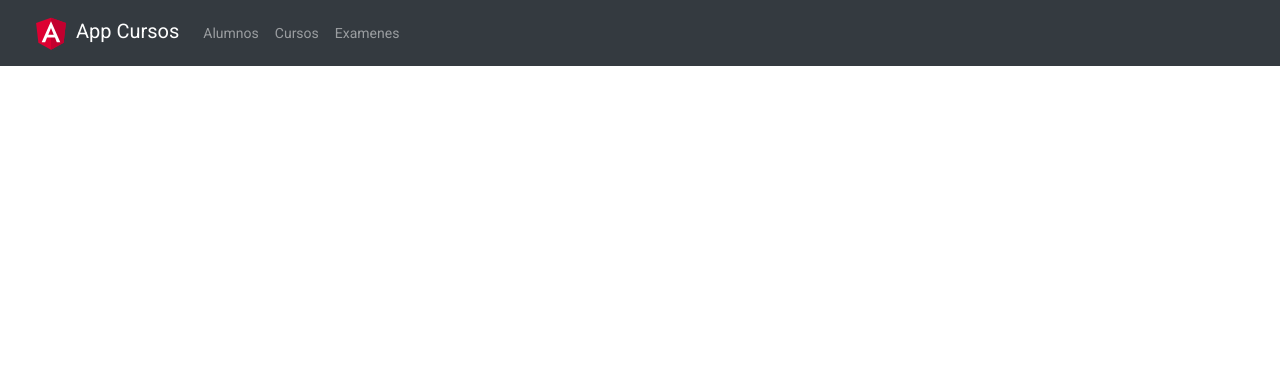
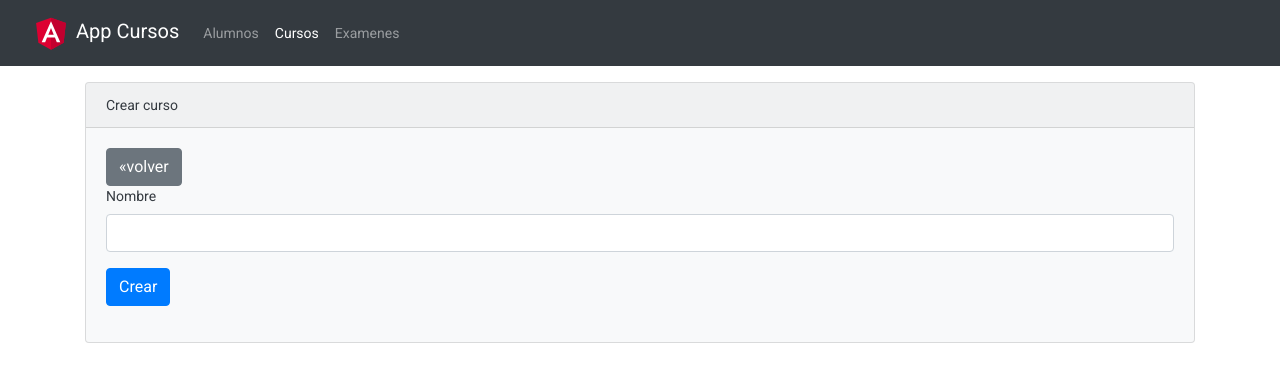
Before and after one commit to rodrigo-1989/microservicios-frontend, an Angular app: page /cursos/form in a window 1280 px wide. Before the commit this address led to /. Shown: the top 382 px of the page. Built offline with nearby package versions, Linux system fonts and the light colour scheme.

Commit message:
Agregado CRUD & components cursos

```diff
--- a/src/app/app-routing.module.ts
+++ b/src/app/app-routing.module.ts
@@ -4,6 +4,7 @@ import { AlumnosComponent } from './components/alumnos/alumnos.component';
 import { CursosComponent } from './components/cursos/cursos.component';
 import { ExamenesComponent } from './components/examenes/examenes.component';
 import { AlumnosFormComponent } from './components/alumnos/alumnos-form.component';
+import { CursoFormComponent } from './components/cursos/curso-form.component';
 
 const routes: Routes = [
   {path:'',pathMatch:'full',redirectTo:'cursos'},
@@ -11,6 +12,8 @@ const routes: Routes = [
   {path:'alumnos/form',component:AlumnosFormComponent},
   {path:'alumnos/form/:id',component:AlumnosFormComponent},
   {path:'cursos',component:CursosComponent},
+  {path:'cursos/form',component:CursoFormComponent},
+  {path:'cursos/form/:id',component:CursoFormComponent},
   {path:'examenes',component:ExamenesComponent}
 ];
 
--- a/src/app/app.module.ts
+++ b/src/app/app.module.ts
@@ -12,6 +12,7 @@ import { AlumnosFormComponent } from './components/alumnos/alumnos-form.componen
 import { FormsModule } from '@angular/forms';
 import { BrowserAnimationsModule } from '@angular/platform-browser/animations';
 import { MatPaginatorModule } from '@angular/material/paginator';
+import { CursoFormComponent } from './components/cursos/curso-form.component';
 
 
 @NgModule({
@@ -20,7 +21,8 @@ import { MatPaginatorModule } from '@angular/material/paginator';
     AlumnosComponent,
     CursosComponent,
     ExamenesComponent,
-    AlumnosFormComponent
+    AlumnosFormComponent,
+    CursoFormComponent
   ],
   imports: [
     BrowserModule,
--- a/src/app/components/alumnos/alumnos.component.ts
+++ b/src/app/components/alumnos/alumnos.component.ts
@@ -11,7 +11,7 @@ import { BASE_ENDPOINT } from '../../config/app';
 })
 export class AlumnosComponent extends CommonListarComponent<Alumno, AlumnoService> implements OnInit {
 
-  baseEndPoint = BASE_ENDPOINT+'/alumnos'
+  baseEndPoint = BASE_ENDPOINT+'/cursos';
   constructor(service: AlumnoService) {
     super(service);
     this.titulo ='°_° Listado de alumnos °_°';
--- /dev/null
+++ b/src/app/components/cursos/curso-form.component.html
@@ -0,0 +1,19 @@
+
+<div class="card text-dark bg-light mb-3">
+  <div class="card-header">{{titulo}}</div>
+    <div class="card-body">
+      <button class="btn btn-secondary y-2" routerLink="/cursos">«volver</button>
+      <form>
+        <div class="form-group">
+          <label for="nombre">Nombre</label>
+          <input class="form-control" type="text" name="nombre" [(ngModel)]="model.nombre" id="nombre">
+          <div class="alert alert-danger" *ngIf="error?.nombre">{{error.nombre}}</div>
+        </div>
+
+        <div class="form-group">
+          <button class="btn btn-primary" type="button" (click)="model.id? editar():crear()"
+          >{{model.id? 'Editar':'Crear'}}</button>
+        </div>
+      </form>
+  </div>
+</div>
--- /dev/null
+++ b/src/app/components/cursos/curso-form.component.ts
@@ -0,0 +1,25 @@
+import { Component, OnInit } from '@angular/core';
+import { CommonFormComponent } from '../common-form.component';
+import { Curso } from '../../models/curso';
+import { CursoService } from '../../services/curso.service';
+import { Router, ActivatedRoute } from '@angular/router';
+
+@Component({
+  selector: 'app-curso-form',
+  templateUrl: './curso-form.component.html',
+  styleUrls: ['./curso-form.component.css']
+})
+export class CursoFormComponent extends CommonFormComponent<Curso, CursoService> implements OnInit {
+
+  constructor(
+     service: CursoService,
+     router: Router,
+     route: ActivatedRoute ) {
+       super( service, router, route);
+       this.titulo = 'Crear curso';
+       this.model = new Curso();
+       this.redirect = '/cursos';
+       this.nombreModel = Curso.name;
+     }
+
+}
--- a/src/app/components/cursos/cursos.component.html
+++ b/src/app/components/cursos/cursos.component.html
@@ -1 +1,40 @@
-<p>cursos works!</p>
+
+<div class="card text-dark bg-light mb-3">
+  <div class="card-header h2 text-primary text-center">{{titulo}}</div>
+  <div class="card-body">
+    <button class="btn btn-primary mb-3" routerLink="/cursos/form">crear</button>
+    <div class="alert alert-info" *ngIf="lista?.length == 0">
+      No hay cursos en la base de datos O no se logro la conexion con el sistema
+    </div>
+    <table class="table table-hover table-striped" *ngIf="lista?.length > 0">
+      <thead>
+        <tr>
+          <th>id</th>
+          <th>nombre</th>
+          <th>creado en</th>
+          <th>editar</th>
+          <th>eliminar</th>
+        </tr>
+      </thead>
+      <tbody>
+        <tr *ngFor="let curso of lista">
+          <td>{{curso.id}}</td>
+          <td>{{curso.nombre}}</td>
+          <td>{{curso.createAt | date: 'dd-MMM-yyyy'}}</td>
+          <td><button class="btn btn-secondary btn-sm" [routerLink]="['/cursos/form',curso.id]">editar</button></td>
+          <td><button class="btn btn-danger btn-sm" (click)="eliminar(curso)">eliminar</button></td>
+        </tr>
+      </tbody>
+    </table>
+    <mat-paginator [length]="totalRegistros"
+              [pageSize]="totalPorPagina"
+              [pageIndex]="paginaActual"
+              [pageSizeOptions]="[5, 10, 25, 100]"
+              (page)="paginar($event)"
+              showFirstLastButtons
+              class="float-left mx-2"
+              >
+    </mat-paginator>
+
+  </div>
+</div>
--- a/src/app/components/cursos/cursos.component.ts
+++ b/src/app/components/cursos/cursos.component.ts
@@ -1,15 +1,22 @@
 import { Component, OnInit } from '@angular/core';
+import { CommonListarComponent } from '../common-listar.component';
+import { CursoService } from '../../services/curso.service';
+import { Curso } from '../../models/curso';
 
 @Component({
   selector: 'app-cursos',
   templateUrl: './cursos.component.html',
   styleUrls: ['./cursos.component.css']
 })
-export class CursosComponent implements OnInit {
 
-  constructor() { }
+export class CursosComponent extends CommonListarComponent<Curso,CursoService> implements OnInit {
 
-  ngOnInit(): void {
+  constructor(service: CursoService) {
+    super(service);
+    this.titulo = 'Listado de cursos';
+    this.nombreModel = Curso.name;
   }
 
+
+
 }
--- a/src/app/services/curso.service.ts
+++ b/src/app/services/curso.service.ts
@@ -1,11 +1,17 @@
 import { Injectable } from '@angular/core';
 import { Curso } from '../models/curso';
 import { CommonService } from './common.service';
+import { BASE_ENDPOINT } from '../config/app';
+import { HttpClient } from '@angular/common/http';
 
 @Injectable({
   providedIn: 'root'
 })
 export class CursoService extends CommonService<Curso>{
 
-  protected baseEndPoint = 'http://localhost:8090/api/cursos';
+  protected baseEndPoint = BASE_ENDPOINT+'/cursos';
+
+  constructor( http: HttpClient ) {
+    super(http);
+  }
 }
```
Also changed, not shown: src/app/components/cursos/curso-form.component.css (added), src/assets/images/noUsuario.png (deleted).
